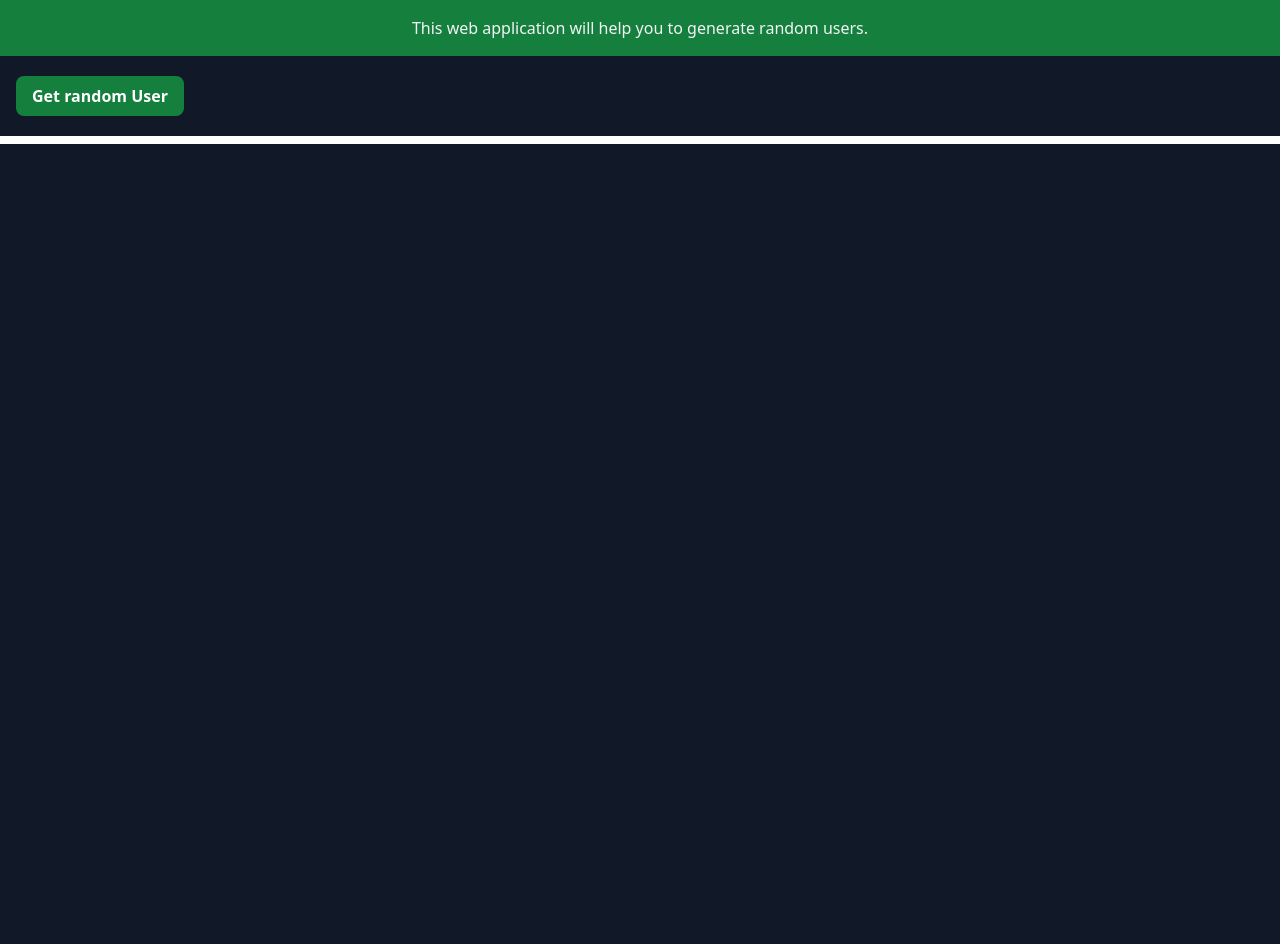
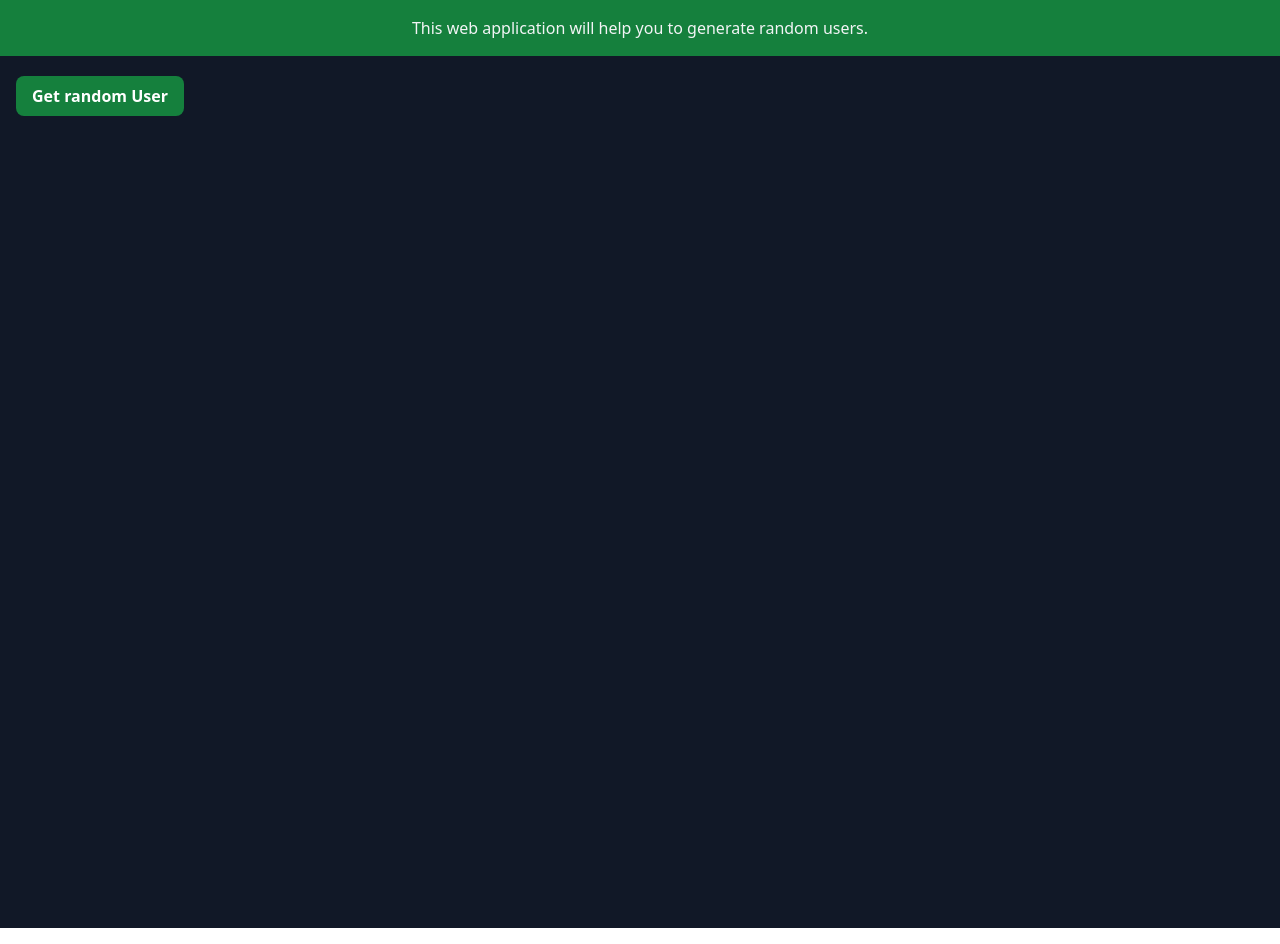
Before and after one commit to rohitparamesha/randomusers, a website: page index.html in a window 1280 px wide. Drawn offline with Linux system fonts and the light colour scheme.

Commit message:
final commit

```diff
--- a/index.html
+++ b/index.html
@@ -26,7 +26,7 @@
 
             </div>
     </div>
-    <main class="w-full min-h-screen bg-gray-900 text-white relative top-36">
+    <main class="w-full min-h-screen bg-gray-900 text-white relative top-32">
         <div id="Content">
             <div id="users" class="flex items-center flex-wrap gap-4 px-4 py-5"></div>
         </div>
```
